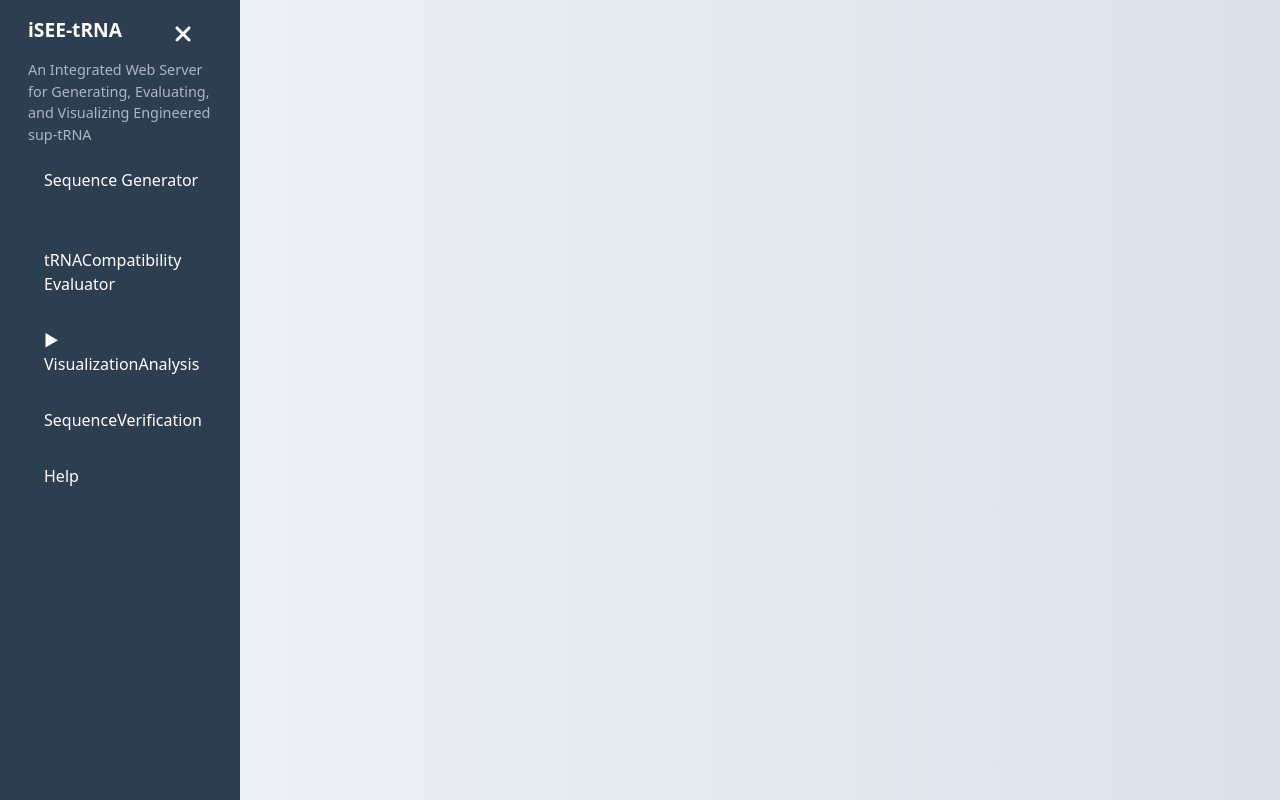
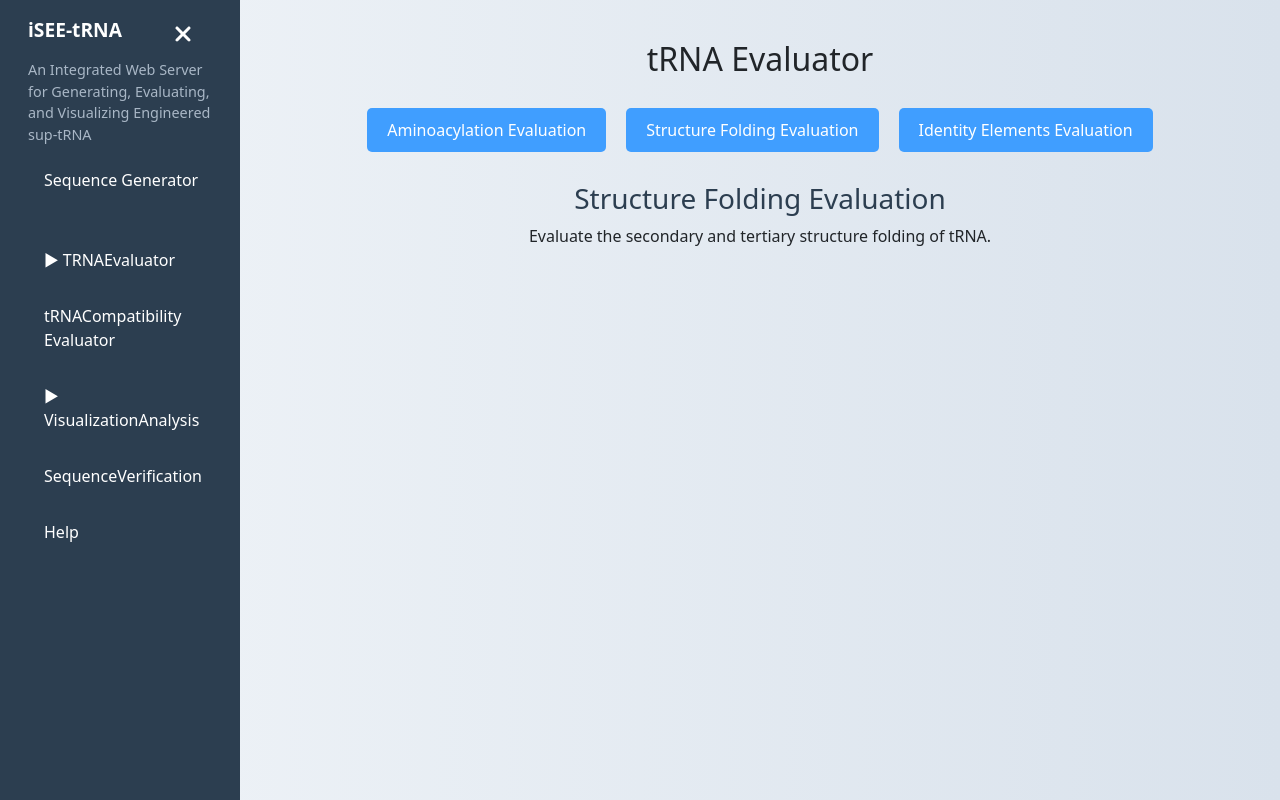
Before and after one commit to Lovelumine/AYumeRNA, a Vue app in the folder AYumeRNA-frontend/: page /trna-evaluator/structure-folding in a window 1280 px wide. Built offline with nearby package versions, Linux system fonts and the light colour scheme; what @shene/table would draw is missing.

Commit message:
修改路由

```diff
--- a/AYumeRNA-frontend/src/pages/CondonGenerator/CodonInput.vue
+++ b/AYumeRNA-frontend/src/pages/CondonGenerator/CodonInput.vue
@@ -1,6 +1,6 @@
 <template>
   <div class="codon-input">
-    <label for="amino-acid">Select Anticodon:</label>
+    <label for="amino-acid">Select Codon:</label>
     <select v-model="aminoAcid" id="amino-acid" class="dropdown">
       <option v-for="acid in aminoAcids" :key="acid" :value="acid">
         {{ acid }}
--- a/AYumeRNA-frontend/src/pages/CondonGenerator/CondonGenerator.vue
+++ b/AYumeRNA-frontend/src/pages/CondonGenerator/CondonGenerator.vue
@@ -38,7 +38,7 @@ import SequenceResult from './SequenceResult.vue'
 const sequenceCount = ref(100)
 const sequenceOptions = [10, 50, 100, 500, 1000] // 可选择的序列数量
 const sequences = ref<string[]>([]) // 保存生成的序列
-const defaultReverseCodon = 'TAA' // 默认反密码子
+const defaultReverseCodon = ref('') // 默认反密码子
 const selectedModel = ref('') // 选中的模型名称
 
 /**
@@ -72,7 +72,7 @@ async function generateSequence() {
     // 发送请求参数
     const params = new URLSearchParams()
     params.append('model', selectedModel.value)
-    params.append('reverseCodon', defaultReverseCodon)
+    params.append('reverseCodon', defaultReverseCodon.value.toString())
     params.append('sequenceCount', sequenceCount.value.toString())
 
     // 发送 POST 请求
--- /dev/null
+++ b/AYumeRNA-frontend/src/pages/TRNAEvaluator/AminoacylationEvaluation.vue
@@ -0,0 +1,16 @@
+<template>
+  <div>
+    <h3>Aminoacylation Evaluation</h3>
+    <p>Evaluate the aminoacylation efficiency of tRNA sequences.</p>
+  </div>
+</template>
+
+<script setup lang="ts">
+
+</script>
+
+<style scoped>
+h3 {
+  color: #2c3e50;
+}
+</style>
--- /dev/null
+++ b/AYumeRNA-frontend/src/pages/TRNAEvaluator/IdentityElementsEvaluation.vue
@@ -0,0 +1,9 @@
+<template>
+  <div>
+    <h3>Identity Elements Evaluation</h3>
+    <p>Analyze identity elements that determine the tRNA specificity.</p>
+  </div>
+</template>
+
+<script setup lang="ts">
+</script>
--- /dev/null
+++ b/AYumeRNA-frontend/src/pages/TRNAEvaluator/StructureFoldingEvaluation.vue
@@ -0,0 +1,15 @@
+<template>
+  <div>
+    <h3>Structure Folding Evaluation</h3>
+    <p>Evaluate the secondary and tertiary structure folding of tRNA.</p>
+  </div>
+</template>
+
+<script setup lang="ts">
+</script>
+
+<style scoped>
+h3 {
+  color: #2c3e50;
+}
+</style>
--- /dev/null
+++ b/AYumeRNA-frontend/src/pages/TRNAEvaluator/TRNAEvaluator.vue
@@ -0,0 +1,48 @@
+<template>
+  <div class="trna-evaluator">
+    <h2>tRNA Evaluator</h2>
+    <div class="buttons">
+      <router-link to="/trna-evaluator/aminoacylation">
+        <button class="btn">Aminoacylation Evaluation</button>
+      </router-link>
+      <router-link to="/trna-evaluator/structure-folding">
+        <button class="btn">Structure Folding Evaluation</button>
+      </router-link>
+      <router-link to="/trna-evaluator/identity-elements">
+        <button class="btn">Identity Elements Evaluation</button>
+      </router-link>
+    </div>
+
+    <!-- 子路由渲染 -->
+    <router-view></router-view>
+  </div>
+</template>
+
+<script setup lang="ts">
+</script>
+
+<style scoped>
+.trna-evaluator {
+  text-align: center;
+  margin: 20px;
+}
+
+.buttons {
+  margin: 20px 0;
+}
+
+.btn {
+  margin: 10px;
+  padding: 10px 20px;
+  font-size: 1em;
+  background-color: #409eff;
+  color: white;
+  border: none;
+  border-radius: 5px;
+  cursor: pointer;
+}
+
+.btn:hover {
+  background-color: #66b1ff;
+}
+</style>
--- a/AYumeRNA-frontend/src/router/index.ts
+++ b/AYumeRNA-frontend/src/router/index.ts
@@ -1,14 +1,40 @@
 import { createRouter, createWebHistory } from 'vue-router'
 import Home from '../pages/HomePage/HomePage.vue'
 import CodonGenerator from '../pages/CondonGenerator/CondonGenerator.vue'
-import TReXScore from '../pages/TReXScore/TReXScore.vue' // tREX评分组件
-import VisualizationAnalysis from '../pages/ResultAnalysis/VisualizationAnalysis.vue' // 可视化分析组件
-import SecondaryStructure from '../pages/ResultAnalysis/SecondaryStructure/SecondaryStructure.vue' // 二级结构预测组件
-import TertiaryStructure from '../pages/ResultAnalysis/TertiaryStructure/TertiaryStructure.vue' // 三级结构预测组件
-import SequenceVerification from '../pages/SequenceVerification/SequenceVerification.vue' // 序列验证组件
+import TReXScore from '../pages/TReXScore/TReXScore.vue'
+import VisualizationAnalysis from '../pages/ResultAnalysis/VisualizationAnalysis.vue'
+import SecondaryStructure from '../pages/ResultAnalysis/SecondaryStructure/SecondaryStructure.vue'
+import TertiaryStructure from '../pages/ResultAnalysis/TertiaryStructure/TertiaryStructure.vue'
+import SequenceVerification from '../pages/SequenceVerification/SequenceVerification.vue'
+import TRNAEvaluator from '../pages/TRNAEvaluator/TRNAEvaluator.vue'
+import AminoacylationEvaluation from '../pages/TRNAEvaluator/AminoacylationEvaluation.vue'
+import StructureFoldingEvaluation from '../pages/TRNAEvaluator/StructureFoldingEvaluation.vue'
+import IdentityElementsEvaluation from '../pages/TRNAEvaluator/IdentityElementsEvaluation.vue'
 
 const routes = [
   { path: '/', name: 'Sequence Generator', component: CodonGenerator },
+  {
+    path: '/trna-evaluator',
+    name: 'TRNAEvaluator',
+    component: TRNAEvaluator,
+    children: [
+      {
+        path: 'aminoacylation',
+        name: 'Aminoacylation Evaluation',
+        component: AminoacylationEvaluation,
+      },
+      {
+        path: 'structure-folding',
+        name: 'StructureFolding Evaluation',
+        component: StructureFoldingEvaluation,
+      },
+      {
+        path: 'identity-elements',
+        name: 'IdentityElements Evaluation',
+        component: IdentityElementsEvaluation,
+      },
+    ],
+  },
   {
     path: '/trex-score',
     name: 'tRNACompatibility Evaluator',
@@ -32,7 +58,7 @@ const routes = [
     ],
   },
   {
-    path: '/sequence-verification', // 序列验证页面路由
+    path: '/sequence-verification',
     name: 'SequenceVerification',
     component: SequenceVerification,
     meta: {
@@ -40,6 +66,7 @@ const routes = [
         'Compare generated tRNA sequences with natural tRNA sequences for verification using tRNAscan-SE tool.',
     },
   },
+
   { path: '/help', name: 'Help', component: Home },
 ]
 
```
